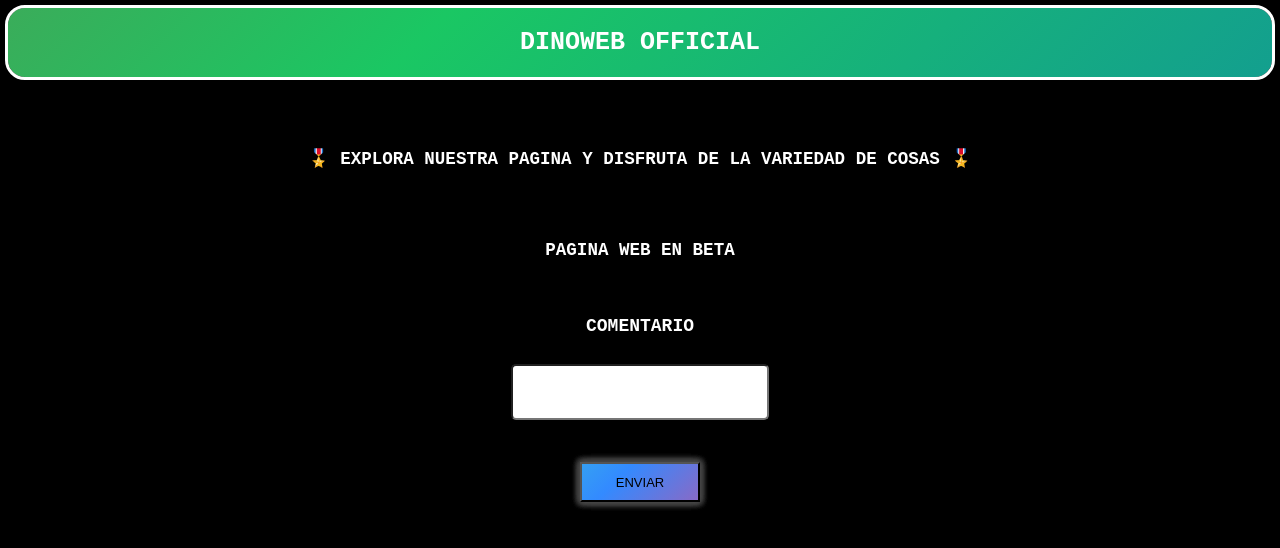
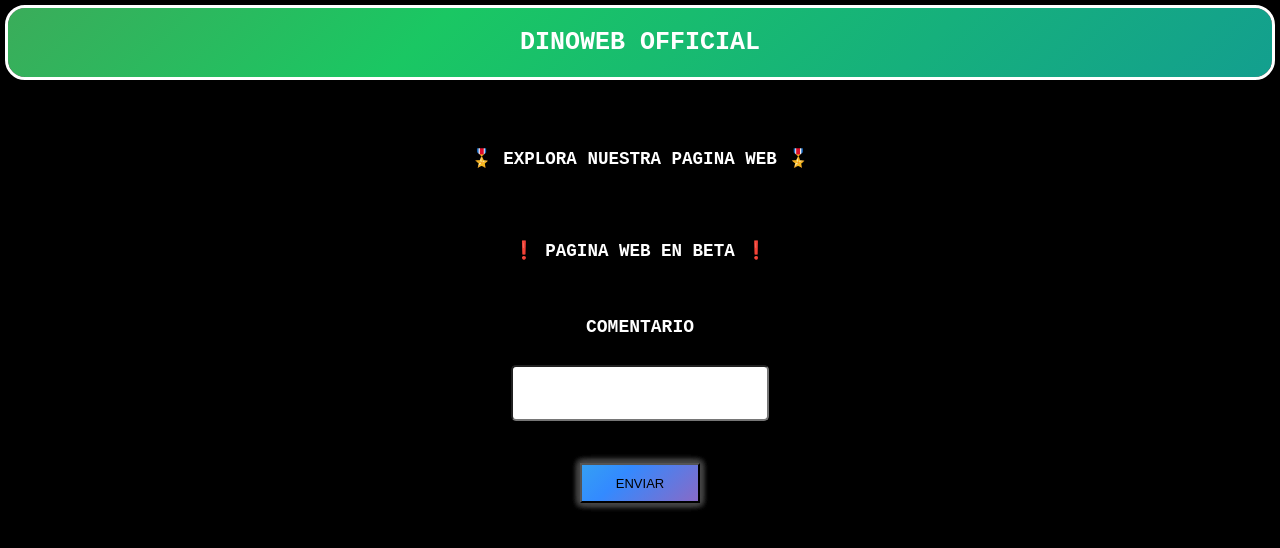
Before and after one commit to JOSESITOO444/NATION-CLIENT.github.io, a plain HTML site: page index.html in a window 1280 px wide. Drawn offline with Linux system fonts and the light colour scheme.

Commit message:
Update index.html

```diff
--- a/index.html
+++ b/index.html
@@ -9,8 +9,8 @@
   </head>
 <body>
   <div id="QW">DINOWEB OFFICIAL</div><br><br><br><br>
-  <h2>🎖️ EXPLORA NUESTRA PAGINA Y DISFRUTA DE LA VARIEDAD DE COSAS 🎖️</h2><br><br><br>
-  <h2>PAGINA WEB EN BETA</h2><br><br><br>
+  <h2>🎖️ EXPLORA NUESTRA PAGINA WEB 🎖️</h2><br><br><br>
+  <h2>❗️ PAGINA WEB EN BETA ❗️</h2><br><br><br>
 
 
   <form action="https://formspree.io/f/xwkgalor" method="post">
```
